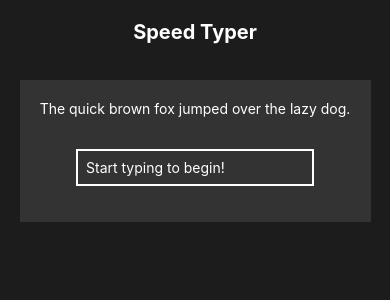
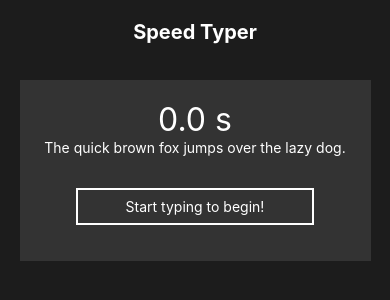
Before and after one commit to mcohen2000/speed-typer, a React Native app: screen / in a window 390 px wide. Shown: the top 300 px of the page. Built offline with nearby package versions, Linux system fonts and the light colour scheme.

Commit message:
Timer + Cancel Typing After Error

```diff
--- a/App.js
+++ b/App.js
@@ -1,16 +1,51 @@
 import { StatusBar } from 'expo-status-bar';
-import { useState } from 'react';
+import { useState, useEffect } from 'react';
 import { StyleSheet, Text, View, SafeAreaView, TextInput, KeyboardAvoidingView } from 'react-native';
 
 export default function App() {
   const [input, setInput] = useState('');
-  const testTexts = ['The quick brown fox jumped over the lazy dog.']
+  const testTexts = ['The quick brown fox jumps over the lazy dog.']
   const [currentTest, setCurrentTest] = useState(testTexts[0]);
+  const [startTime, setStartTime] = useState(0);
+  const [timer, setTimer] = useState(0);
+  const [isActive, setIsActive] = useState(false);
+  const [isDone, setIsDone] = useState(false);
+  function handleStart(newText){
+    if(!isActive && !isDone){
+      setStartTime(Date.now());
+      setIsActive(true);
+    }
+    if (input.length=== 1 && newText === ''){
+      setInput('');
+    }
+    if (newText.length >= 1 && newText.slice(0, -1) === currentTest.slice(0, newText.length-1)){
+      setInput(newText);
+    }
+  }
+  useEffect(() => {
+    let interval = null;
+    if (isActive && isDone===false){
+      interval = setInterval(() => {
+        setTimer((Date.now() - startTime)/1000)
+      }, 100);
+    };
+    if(input === currentTest){
+      setIsActive(false);
+      setIsDone(true);
+      clearInterval(interval);
+    };
+    return () => {
+      clearInterval(interval);
+    };
+  }, [input, isActive])
+
+
   return (
     <SafeAreaView style={styles.container}>
       <Text style={styles.title}>Speed Typer</Text>
       <View style={styles.testWrapper}>
         <View style={styles.results}>
+          <Text style={styles.timer}>{timer.toFixed(1)} s</Text>
           <Text style={styles.testText}>{currentTest}</Text>
           <Text style={styles.test}>{[...input].map((char, index) =>
             (char === currentTest[index] ?
@@ -25,8 +60,8 @@ export default function App() {
               style={styles.input}
               placeholder='Start typing to begin!'
               placeholderTextColor='white'
-              onChangeText={ newText => setInput(newText)}
-              defaultValue={input}
+              onChangeText={newText => handleStart(newText)}
+              value={input}
               />
 
           </KeyboardAvoidingView>
@@ -63,6 +98,11 @@ const styles = StyleSheet.create({
     color: 'white',
     paddingBottom: 8,
   },
+  timer: {
+    textAlign: 'center',
+    color: 'white',
+    fontSize: 32,
+  },
   results: {},
   test: {
   },
@@ -73,6 +113,7 @@ const styles = StyleSheet.create({
     margin: 16,
   },
   input: {
+    textAlign: 'center',
     color: 'white',
     marginTop: 8,
     padding: 8,
```
